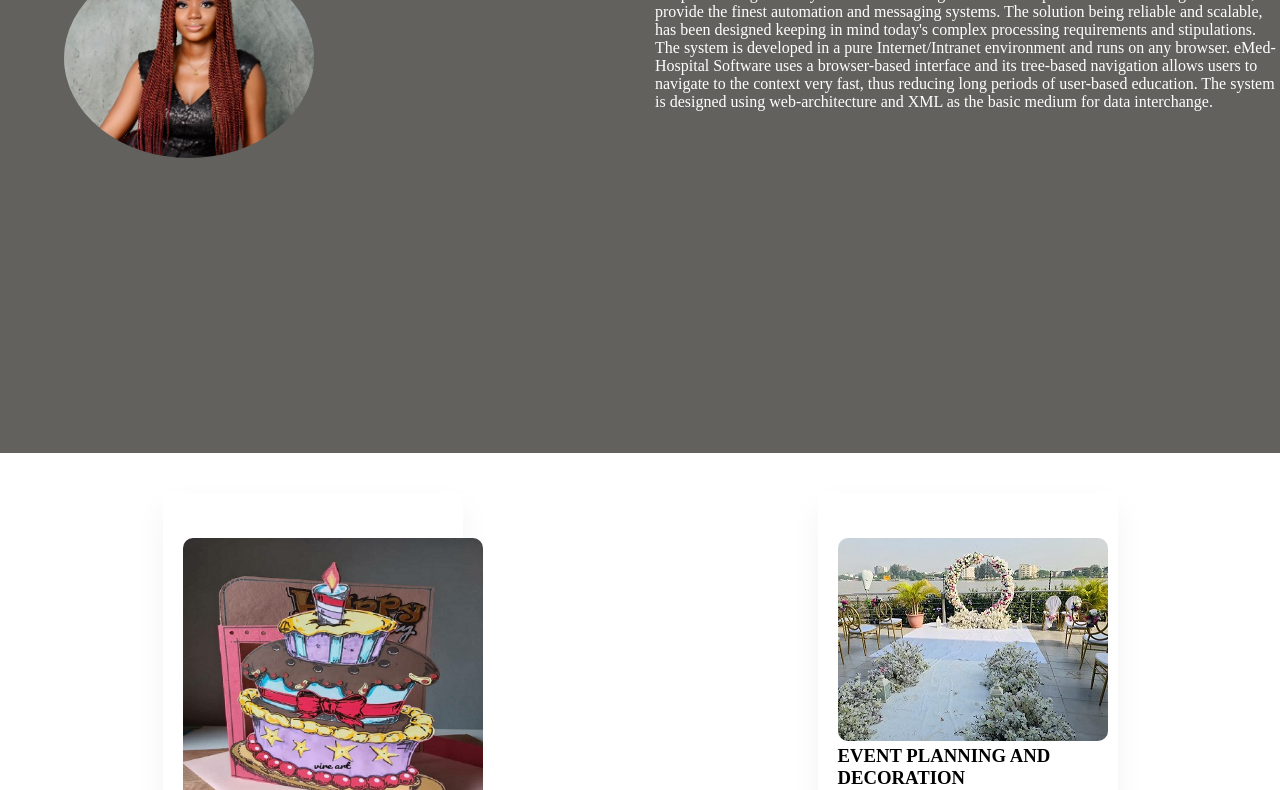
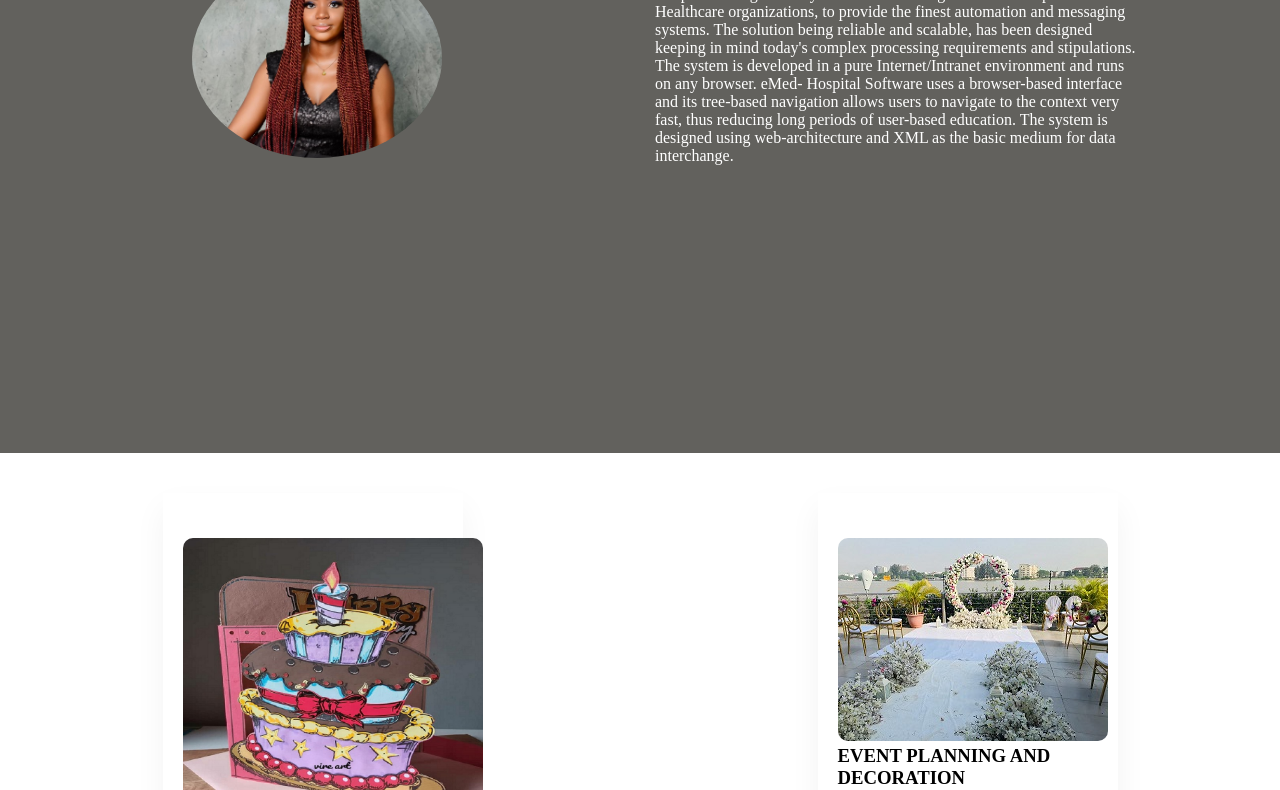
Before and after one commit to Yagazie-davidson/Hans-munchies-repo, a plain HTML site: page Pages/About.html in a window 1280 px wide. Shown: the part 187-977 px from the top of the page. Drawn offline with Linux system fonts and the light colour scheme.

Commit message:
updated css
sometext

```diff
--- a/css/about.css
+++ b/css/about.css
@@ -41,7 +41,7 @@
 #img-itohan{
     width: 250px;
     border-radius: 50%;
-    margin-left: 4em;
+    margin-left: 12em;
 }
 .grid-about{
     position: relative;
@@ -54,4 +54,5 @@
 }
 .grid-about-body{
     color: #fff;
+    margin-right: 9em;
 }
--- a/css/style.css
+++ b/css/style.css
@@ -19,6 +19,7 @@ body{
     background-position: center;
     clip-path: polygon(0 0, 100% 0, 100% 300px, 0 100%);
     }
+
 
 .header img{
     width: 150px;
@@ -61,6 +62,7 @@ body{
     margin-left: 1.7em;
     margin-top: 1em;
 }
+
 .btn{
     position: relative;
     display: inline-block;
```
